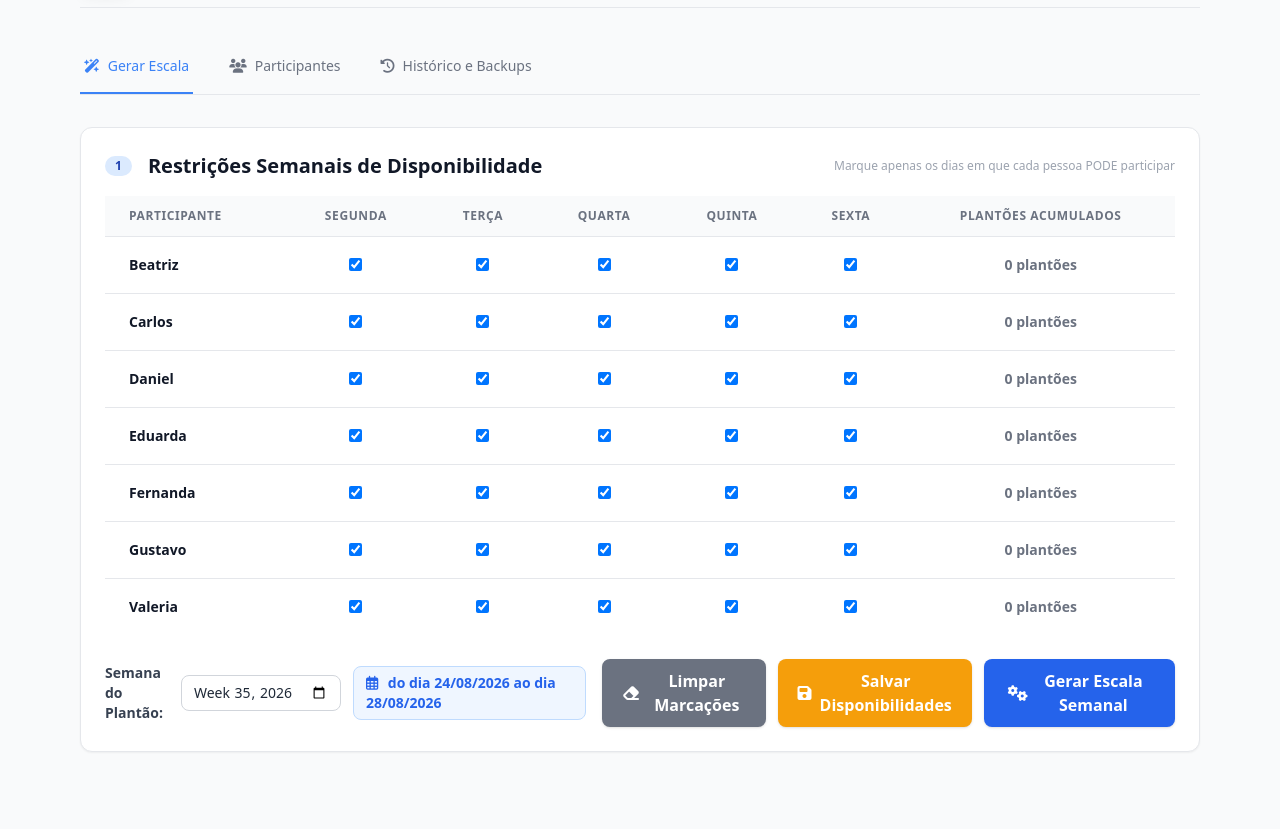
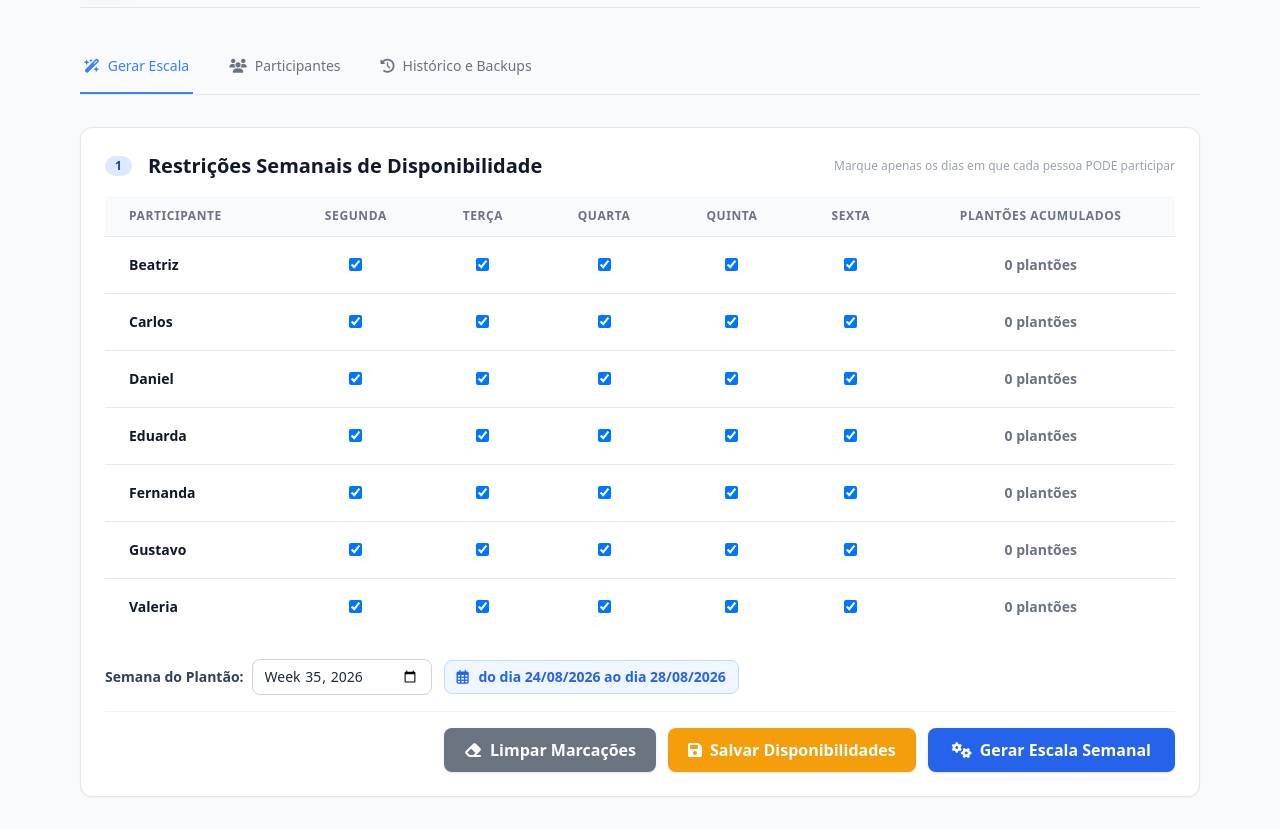
Before and after one commit to gtsistemastech-web/Escala, a plain HTML site: page index.html in a window 1280 px wide. Shown: the part 103-932 px from the top of the page. Before the commit the page ends 887 px from the top, so only its background shows below. Drawn offline with nearby package versions, Linux system fonts and the light colour scheme.

Commit message:
Add files via upload

```diff
--- a/index.html
+++ b/index.html
@@ -85,15 +85,18 @@
                     <i class="fa-solid fa-circle-exclamation fa-2x text-yellow-500 mb-2"></i>
                     <p>Não há participantes ativos cadastrados. Cadastre-os na aba "Participantes" antes de gerar a escala.</p>
                 </div>
-                <div class="mt-6 flex flex-col lg:flex-row justify-between items-start lg:items-center gap-4">
+                <div class="mt-6 flex flex-col gap-4">
+                    <!-- Linha 1: Seleção da Semana e Datas -->
                     <div class="flex flex-col sm:flex-row sm:items-center gap-3">
                         <div class="flex items-center space-x-2">
-                            <label for="semana-selecionada" class="text-sm font-semibold text-gray-700">Semana do Plantão:</label>
-                            <input type="week" id="semana-selecionada" onchange="atualizarTextoSemana()" class="border border-gray-300 rounded-lg px-3 py-1.5 text-sm focus:outline-none focus:ring-2 focus:ring-blue-500">
+                            <label for="semana-selecionada" class="text-sm font-semibold text-gray-700 whitespace-nowrap">Semana do Plantão:</label>
+                            <input type="week" id="semana-selecionada" onchange="atualizarTextoSemana()" class="border border-gray-300 rounded-lg px-3 py-1.5 text-sm focus:outline-none focus:ring-2 focus:ring-blue-500 min-w-[180px]">
                         </div>
                         <span id="texto-intervalo-semana" class="text-sm font-bold text-blue-600 bg-blue-50 border border-blue-200 px-3 py-1.5 rounded-lg"></span>
                     </div>
-                    <div class="flex flex-col sm:flex-row gap-3 w-full lg:w-auto">
+
+                    <!-- Linha 2: Ações / Botões -->
+                    <div class="flex flex-col sm:flex-row gap-3 w-full justify-end border-t border-gray-100 pt-4">
                         <button id="limpar-disponibilidades-btn" onclick="limparDisponibilidades()" class="bg-gray-500 hover:bg-gray-600 text-white px-5 py-2.5 rounded-lg shadow font-semibold flex items-center justify-center space-x-2 transition-all w-full sm:w-auto">
                             <i class="fa-solid fa-eraser"></i>
                             <span>Limpar Marcações</span>
```
